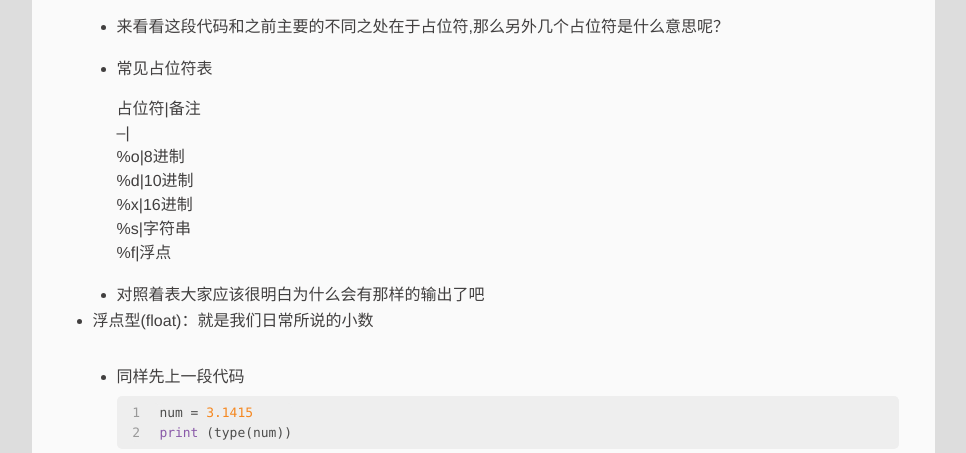
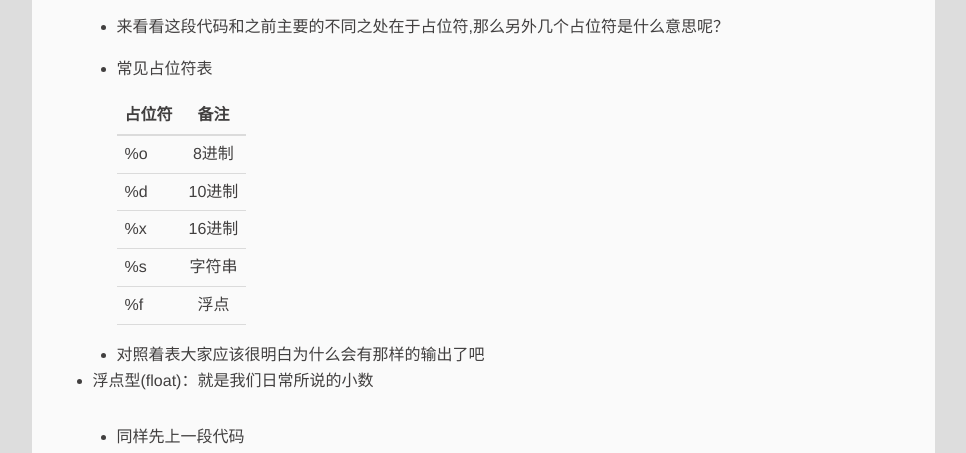
Before and after one commit to lengwenboke/lengwenboke.github.io, a plain HTML site: page 2018/04/22/2-python入门-一-数值类型/index.html in a window 1280 px wide. Shown: the part 2571-3024 px from the top of the page, without its empty margins (6-972 px from the left). Drawn offline with nearby package versions, Linux system fonts and the light colour scheme; some packages are replaced by stand-ins of ours; a script that the page names is missing.

Commit message:
Site updated: 2018-04-25 17:50:52

```diff
--- a/2018/04/22/2-python入门-一-数值类型/index.html
+++ b/2018/04/22/2-python入门-一-数值类型/index.html
@@ -29,7 +29,7 @@
 <meta property="og:image" content="https://lengwenboke.github.io/images/2-python%E5%85%A5%E9%97%A8-%E4%B8%80-%E6%95%B0%E5%80%BC%E7%B1%BB%E5%9E%8B/8.png">
 <meta property="og:image" content="https://lengwenboke.github.io/images/2-python%E5%85%A5%E9%97%A8-%E4%B8%80-%E6%95%B0%E5%80%BC%E7%B1%BB%E5%9E%8B/9.png">
 <meta property="og:image" content="https://lengwenboke.github.io/images/2-python%E5%85%A5%E9%97%A8-%E4%B8%80-%E6%95%B0%E5%80%BC%E7%B1%BB%E5%9E%8B/10.png">
-<meta property="og:updated_time" content="2018-04-25T09:47:27.000Z">
+<meta property="og:updated_time" content="2018-04-25T09:50:37.835Z">
 <meta name="twitter:card" content="summary">
 <meta name="twitter:title" content="2.python入门(一)----数值类型">
 <meta name="twitter:description" content="输入与输出  输出   在学习Python之前先掌握Python的输入与输出会让后面的学习变得更加方便   先敲第一个例子吧：也就是我们的hello world   1print (&apos;hello&apos;)   有没有被吓到，就是这么简单，短小而精悍，只有一行代码，来看看执行结果吧      初学阶段我们先不用考虑为什么，后面慢慢就明白了，现在我们只需要知道我们给print中放个东西，它就会将其打印出来">
@@ -203,13 +203,36 @@
 </li>
 <li>
 <p>常见占位符表</p>
-<p>占位符|备注<br>
-–|<br>
-%o|8进制<br>
-%d|10进制<br>
-%x|16进制<br>
-%s|字符串<br>
-%f|浮点</p>
+<table>
+<thead>
+<tr>
+<th>占位符</th>
+<th style="text-align:center">备注</th>
+</tr>
+</thead>
+<tbody>
+<tr>
+<td>%o</td>
+<td style="text-align:center">8进制</td>
+</tr>
+<tr>
+<td>%d</td>
+<td style="text-align:center">10进制</td>
+</tr>
+<tr>
+<td>%x</td>
+<td style="text-align:center">16进制</td>
+</tr>
+<tr>
+<td>%s</td>
+<td style="text-align:center">字符串</td>
+</tr>
+<tr>
+<td>%f</td>
+<td style="text-align:center">浮点</td>
+</tr>
+</tbody>
+</table>
 </li>
 <li>
 <p>对照着表大家应该很明白为什么会有那样的输出了吧</p>
```
